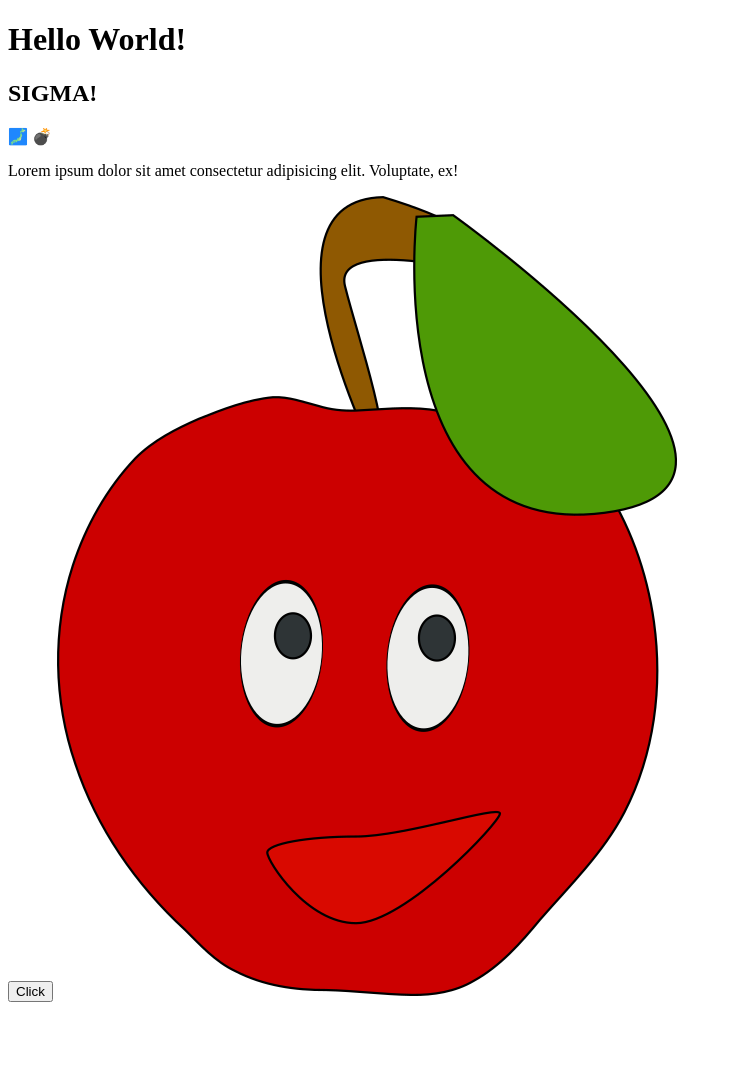
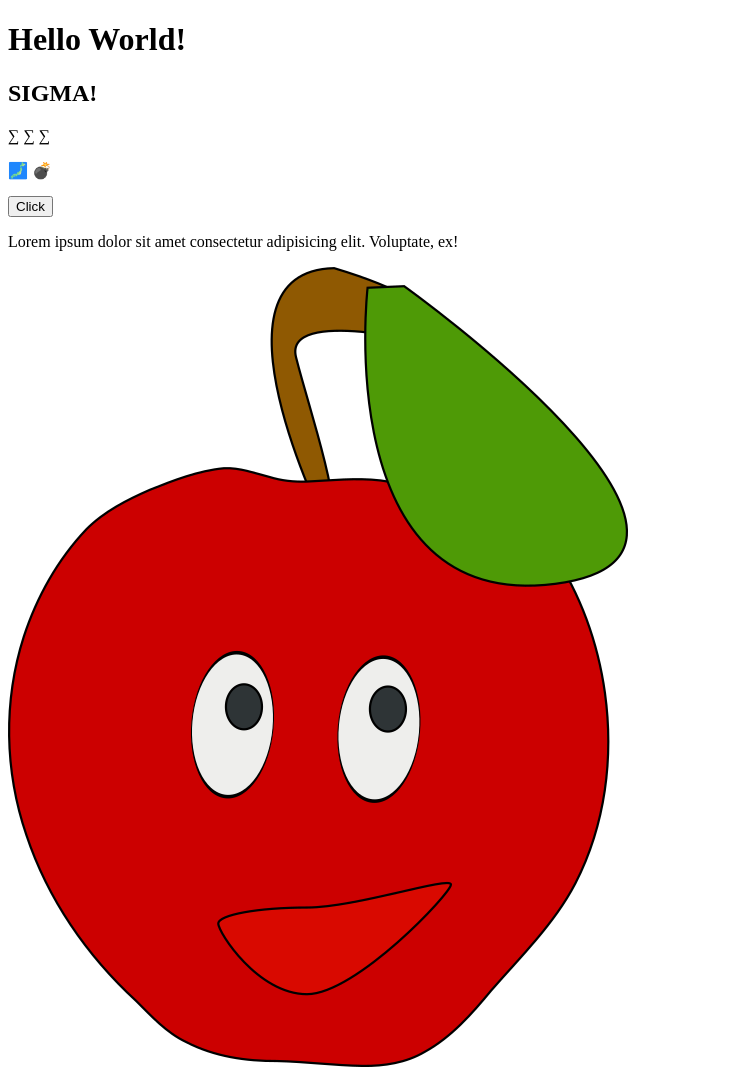
Before and after one commit to WilliamGao24/assignment_1, a plain HTML site: page index.html in a window 1280 px wide. Shown: the whole page, without its empty margins (0-732 px from the left). Before the commit the page ends 1010 px from the top, so only its background shows below. Drawn offline with Linux system fonts and the light colour scheme.

Commit message:
Added symbols and changed format of the webpage

```diff
--- a/index.html
+++ b/index.html
@@ -8,10 +8,11 @@
 <body>
     <h1>Hello World!</h1>
     <h2>SIGMA!</h2>
+    <p>&#8721 &#8721 &#8721</p>
     <p>&#128510; &#x1f4a3;</p>
+    <button type="button">Click</button>
     <p>Lorem ipsum dolor sit amet consectetur adipisicing elit. Voluptate, ex!</p>
 
-    <button type="button">Click</button>
     <img src="apple.png" alt ="">
 
 </body>
```
